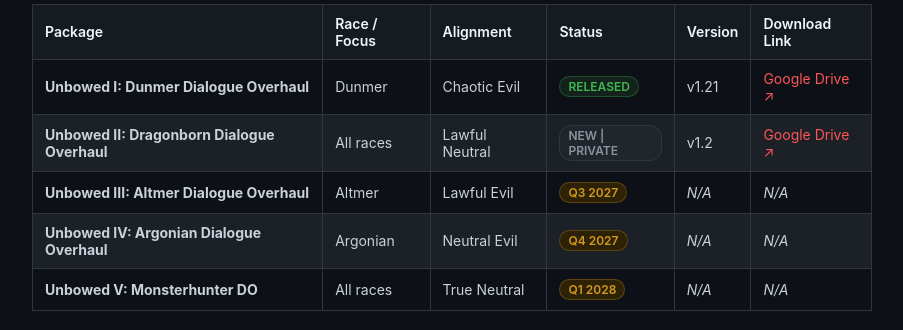
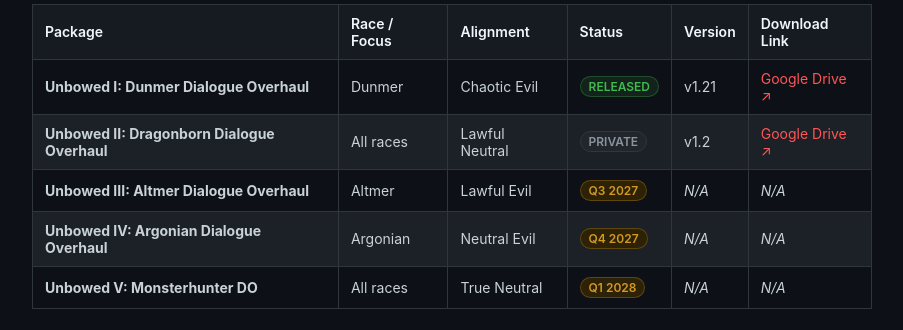
Before and after one commit to BloodVoyage/unbowed-series, a plain HTML site: page index.html in a window 1280 px wide. Shown: the part 802-1132 px from the top of the page, without its empty margins (288-1191 px from the left). Drawn offline with Linux system fonts and the light colour scheme.

Commit message:
Update badge label for Unbowed II mod
Removed 'NEW' label from the badge for the mod.

```diff
--- a/index.html
+++ b/index.html
@@ -520,7 +520,7 @@
                     <td><strong>Unbowed II: Dragonborn Dialogue Overhaul</strong></td>
                     <td>All races</td>
                     <td>Lawful Neutral</td>
-                    <td><span class="badge badge-private">NEW | PRIVATE</span></td>
+                    <td><span class="badge badge-private">PRIVATE</span></td>
                     <td>v1.2</td>
                     <td><a href="https://drive.google.com/file/d/1xUHTonLNaAN6h-4__8m2XvFeviVzZfaT/view?usp=drive_link" target="_blank">Google Drive ↗</a></td>
                 </tr>
```
